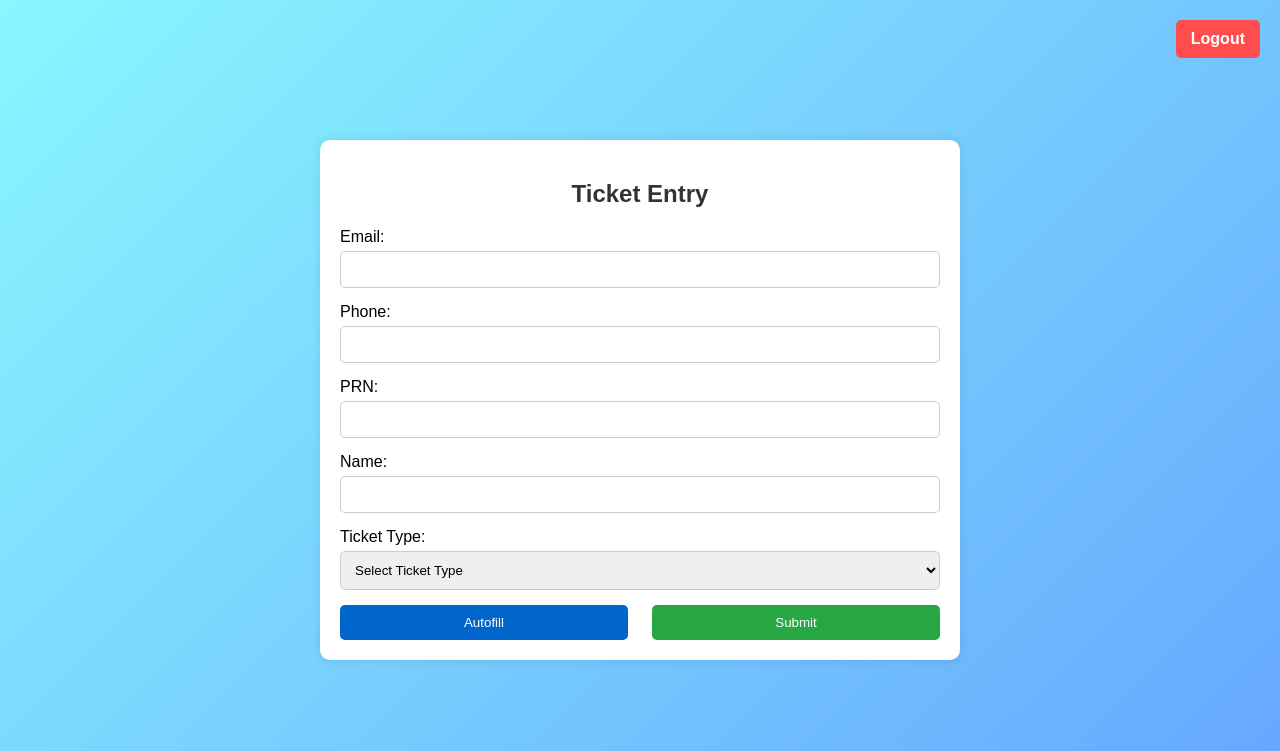
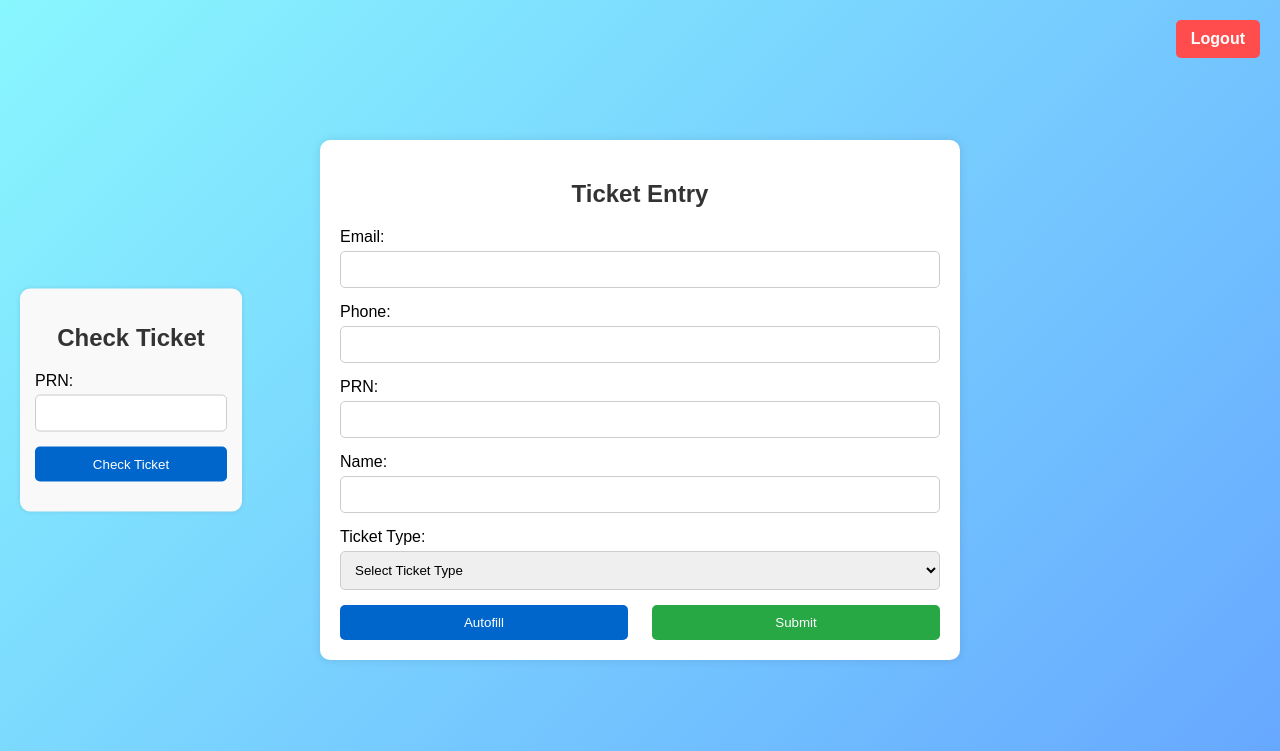
Before and after one commit to Kannada-Koota-PES/KK-Ticketing-2024, a Flask app: page /ticket_entry in a window 1280 px wide. Shown: the top 751 px of the page. Run offline with Flask 3, Linux system fonts and the light colour scheme; the visitor is signed in with stand-in values (Sample User, id 1).

Commit message:
Refactor authentication requirement logic and add ticket count endpoint
- Refactored the authentication requirement logic in the `require_login` function to include the `ticket_count` endpoint.
- Added a new endpoint `/ticket_count_PmBtxrTXD94r6BJb8kpP` to retrieve the count of tickets in the database.
- Updated the `check_ticket` function to handle POST requests and check if a ticket exists based on the provided PRN.
- Added a new section in the `ticket_entry.html` template to allow users to check the details of a ticket by entering the PRN.

```diff
--- a/app/app.py
+++ b/app/app.py
@@ -52,7 +52,7 @@ def make_session_permanent():
 # Require login for any routes that need authentication
 @app.before_request
 def require_login():
-    if 'user_id' not in session and request.endpoint not in ['login', 'logout', 'add_user']:
+    if 'user_id' not in session and request.endpoint not in ['login', 'logout', 'add_user', 'ticket_count']:
         return redirect(url_for('login'))
 
 # Cache control to prevent back button after logout
@@ -234,6 +234,29 @@ def fetch_data():
 
     return jsonify({'error': 'Data not found'}), 404
 
+@app.route('/ticket_count_PmBtxrTXD94r6BJb8kpP')
+def ticket_count():
+    try:
+        count = Ticket.query.count()
+        return jsonify({'count': count})
+    except Exception as e:
+        logger.error(f'Failed to get ticket count. {e}')
+        return jsonify({'error': 'Failed to get ticket count'}), 500
+
+@app.route('/check_ticket', methods=['POST'])
+def check_ticket():
+    data = request.json
+    prn = data.get('prn')
+
+    ticket = Ticket.query.filter_by(id_no=prn).first()
+    if ticket:
+        return jsonify({'ticket': {
+            'email': ticket.email,
+            'is_vip': ticket.is_vip,
+        }}), 200
+    else:
+        return jsonify({'error': 'Ticket not found'}), 404
+
 @app.route('/logout')
 def logout():
     logger.info(f'User {session["user_id"]} logged out.')
--- a/app/templates/ticket_entry.html
+++ b/app/templates/ticket_entry.html
@@ -116,6 +116,42 @@
             }
         }
 
+        function checkTicket() {
+            var prn = document.getElementById('check_prn').value;
+
+            // Show the spinner overlay
+            document.getElementById('spinner-overlay').style.display = 'flex';
+
+            fetch('{{ url_for("check_ticket") }}', {
+                method: 'POST',
+                headers: {
+                    'Content-Type': 'application/json'
+                },
+                body: JSON.stringify({ prn: prn })
+            })
+            .then(response => response.json())
+            .then(data => {
+
+                // Hide the spinner overlay
+                document.getElementById('spinner-overlay').style.display = 'none';
+
+                if (data.error) {
+                    document.getElementById('ticketDetails').innerText = '';
+                    alert(data.error);
+                } else {
+                    document.getElementById('ticketDetails').innerText = `Email: ${data.ticket.email}\n\nTicket Type: ${data.ticket.is_vip ? 'VIP' : 'General'}`;
+                }
+            })
+            .catch(error => {
+
+                // Hide the spinner overlay
+                document.getElementById('spinner-overlay').style.display = 'none';
+
+                console.error('Error checking ticket:', error);
+                alert('Error checking ticket.');
+            });
+        }
+
         window.onload = function() {
             var logoutUrl = document.body.getAttribute('data-logout-url');
             if (!sessionStorage.getItem('loggedIn')) {
@@ -144,7 +180,19 @@
     <!-- Logout Button positioned in the top-right corner -->
     <a href="{{ url_for('logout') }}" style="position: absolute; top: 20px; right: 20px; background-color: #ff4d4d; color: white; padding: 10px 15px; border-radius: 5px; text-decoration: none; font-weight: bold;">Logout</a>
 
-    <div style="max-width: 600px; background-color: #ffffff; padding: 20px; border-radius: 10px; box-shadow: 0px 0px 10px rgba(0, 0, 0, 0.1); width: 100%;">
+    <!-- Ticket Check Section -->
+    <div style="position: absolute; left: 20px; top: 50%; transform: translateY(-50%); width: 15%; background-color: #f9f9f9; padding: 15px; border-radius: 10px; box-shadow: 0px 0px 5px rgba(0, 0, 0, 0.1);">
+        <h2 style="text-align: center; color: #333;">Check Ticket</h2>
+        <form id="checkTicketForm" style="display: flex; flex-direction: column;">
+            <label for="check_prn" style="margin-bottom: 5px;">PRN:</label>
+            <input type="text" id="check_prn" name="check_prn" required style="padding: 10px; margin-bottom: 15px; border: 1px solid #ccc; border-radius: 5px;">
+            <button type="button" onclick="checkTicket()" style="padding: 10px; background-color: #0066cc; color: #fff; border: none; border-radius: 5px; cursor: pointer;">Check Ticket</button>
+        </form>
+        <div id="ticketDetails" style="margin-top: 15px; font-weight: bold;"></div>
+    </div>
+
+    <!-- Ticket Entry Section -->
+    <div style="max-width: 600px; background-color: #ffffff; padding: 20px; border-radius: 10px; box-shadow: 0px 0px 10px rgba(0, 0, 0, 0.1); width: 100%; margin: 0 auto;">
         <h2 style="text-align: center; color: #333;">Ticket Entry</h2>
 
         {% with messages = get_flashed_messages(with_categories=true) %}
```
